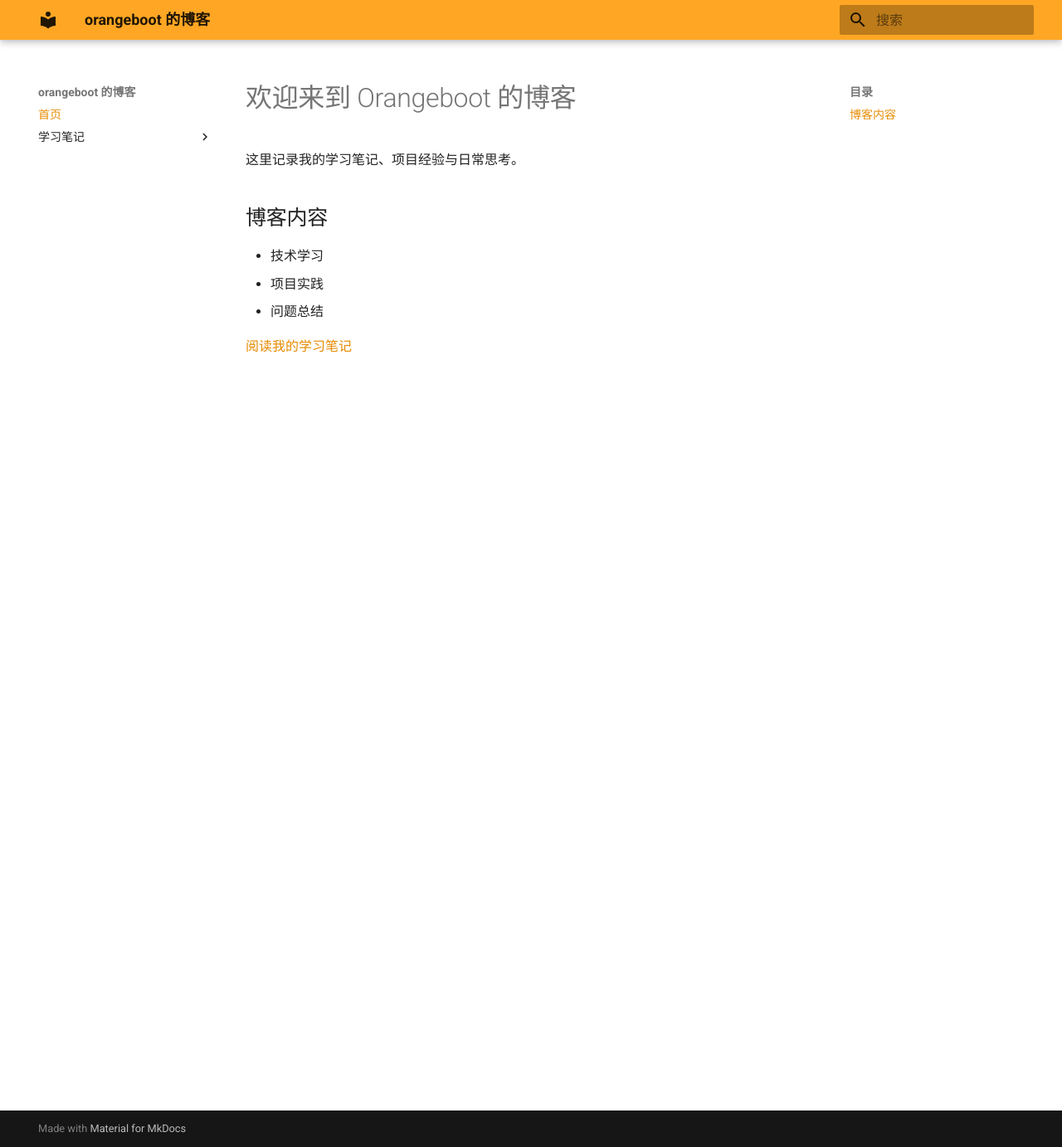
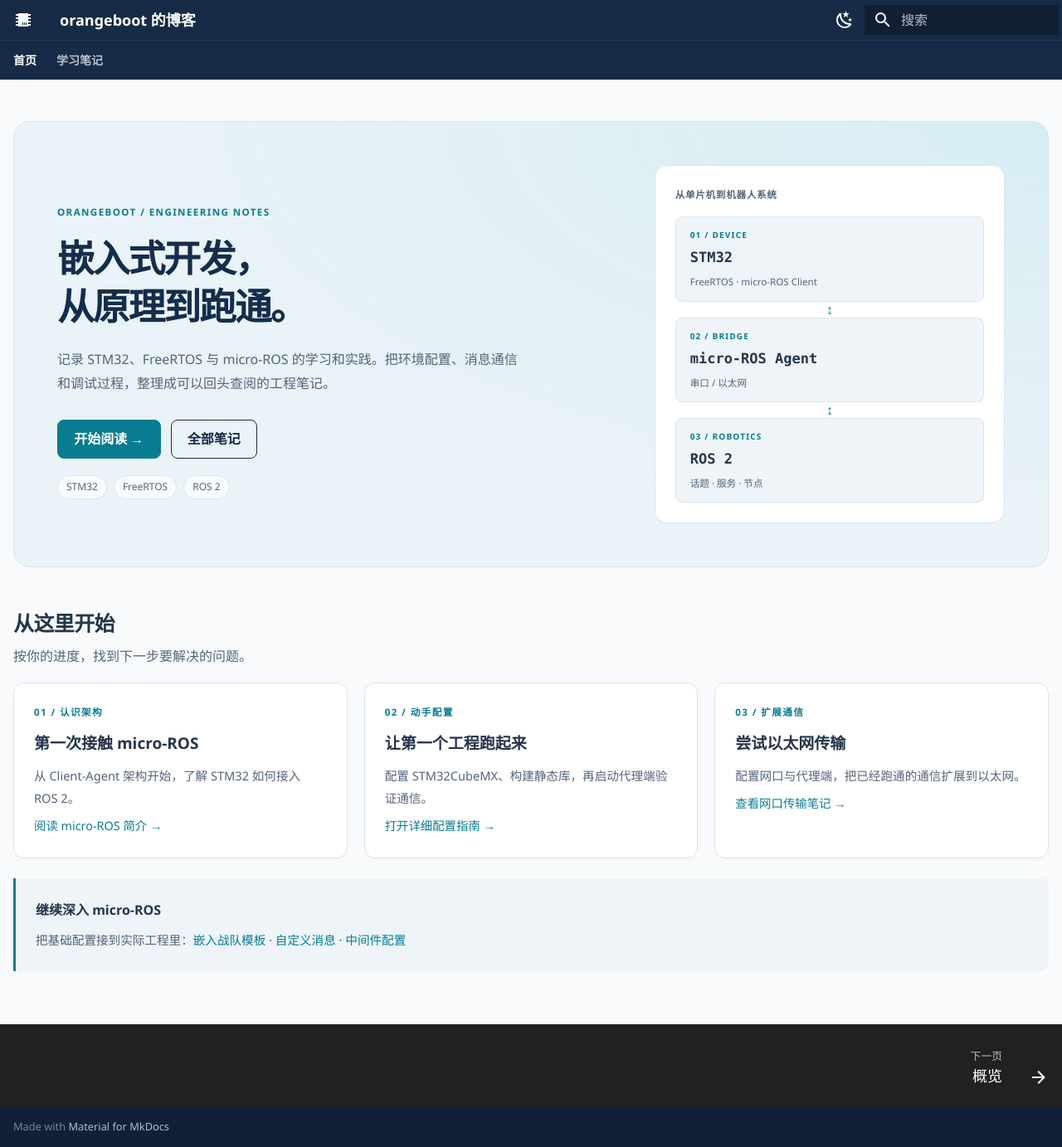
Before and after one commit to Heron-going/Heron-going.github.io, an MkDocs documentation site: the page built from docs/index.md, in a window 1280 px wide and 1383 px high. Shown: the whole window at 83% size. Built offline with MkDocs 1.6.1 and Material for MkDocs 9.7.7, drawn with Linux system fonts in a browser that asks for light colours.

Commit message:
modify form

```diff
--- a/docs/index.md
+++ b/docs/index.md
@@ -1,11 +1,78 @@
-# 欢迎来到 Orangeboot 的博客
+---
+title: 首页
+hide:
+  - navigation
+  - toc
+---
 
-这里记录我的学习笔记、项目经验与日常思考。
+<div class="home-hero" markdown>
 
-## 博客内容
+<div class="hero-copy" markdown>
 
-- 技术学习
-- 项目实践
-- 问题总结
+<span class="eyebrow">ORANGEBOOT / ENGINEERING NOTES</span>
 
-[阅读我的学习笔记](notes.md)
+# 嵌入式开发，<br>从原理到跑通。
+
+记录 STM32、FreeRTOS 与 micro-ROS 的学习和实践。把环境配置、消息通信和调试过程，整理成可以回头查阅的工程笔记。
+
+<div class="hero-actions" markdown>
+
+[开始阅读 →](embedded/micro-ROS/index.md){ .md-button .md-button--primary }
+[全部笔记](notes.md){ .md-button }
+
+</div>
+
+<div class="hero-tags"><span>STM32</span><span>FreeRTOS</span><span>ROS 2</span></div>
+
+</div>
+
+<div class="hero-map" aria-label="STM32 通过 micro-ROS Client 和 Agent 与 ROS 2 通信">
+  <span class="map-caption">从单片机到机器人系统</span>
+  <div class="map-node"><span class="map-label">01 / DEVICE</span><strong>STM32</strong><span>FreeRTOS · micro-ROS Client</span></div>
+  <div class="map-connector" aria-hidden="true">↕</div>
+  <div class="map-node"><span class="map-label">02 / BRIDGE</span><strong>micro-ROS Agent</strong><span>串口 / 以太网</span></div>
+  <div class="map-connector" aria-hidden="true">↕</div>
+  <div class="map-node"><span class="map-label">03 / ROBOTICS</span><strong>ROS 2</strong><span>话题 · 服务 · 节点</span></div>
+</div>
+
+</div>
+
+## 从这里开始
+
+<p class="section-lead">按你的进度，找到下一步要解决的问题。</p>
+
+<div class="grid cards entry-cards" markdown>
+
+-   <span class="card-number">01 / 认识架构</span>
+
+    **第一次接触 micro-ROS**
+
+    从 Client-Agent 架构开始，了解 STM32 如何接入 ROS 2。
+
+    [阅读 micro-ROS 简介 →](embedded/micro-ROS/micro-ROS简介.md)
+
+-   <span class="card-number">02 / 动手配置</span>
+
+    **让第一个工程跑起来**
+
+    配置 STM32CubeMX、构建静态库，再启动代理端验证通信。
+
+    [打开详细配置指南 →](embedded/micro-ROS/详细配置指南/详细配置指南.md)
+
+-   <span class="card-number">03 / 扩展通信</span>
+
+    **尝试以太网传输**
+
+    配置网口与代理端，把已经跑通的通信扩展到以太网。
+
+    [查看网口传输笔记 →](embedded/micro-ROS/网口传输/网口传输.md)
+
+</div>
+
+<div class="home-bottom" markdown>
+
+**继续深入 micro-ROS**
+
+把基础配置接到实际工程里：[嵌入战队模板](embedded/micro-ROS/嵌入战队模板/嵌入战队模板.md) · [自定义消息](embedded/micro-ROS/自定义消息.md) · [中间件配置](embedded/micro-ROS/中间件配置/中间件配置.md)
+
+</div>
--- /dev/null
+++ b/docs/stylesheets/extra.css
@@ -0,0 +1,138 @@
+:root {
+  --md-text-font: "Segoe UI", "PingFang SC", "Microsoft YaHei", sans-serif;
+  --md-code-font: "Cascadia Code", Consolas, monospace;
+  --md-primary-fg-color: #172b46;
+  --md-primary-fg-color--light: #254363;
+  --md-primary-fg-color--dark: #102038;
+}
+
+[data-md-color-scheme="default"] {
+  --md-default-bg-color: #f8fafc;
+  --md-default-fg-color: #25364b;
+  --md-default-fg-color--light: #52647a;
+  --md-typeset-a-color: #087c91;
+  --md-accent-fg-color: #087c91;
+  --md-code-bg-color: #edf2f7;
+  --surface: #ffffff;
+  --surface-soft: #eef4f8;
+  --line: #dbe4ed;
+  --muted: #52647a;
+  --hero-bg: #eaf3f8;
+  --hero-heading: #142d4c;
+  --tag-bg: #ffffffb3;
+}
+
+[data-md-color-scheme="slate"] {
+  --md-hue: 216;
+  --md-default-bg-color: #111c2c;
+  --md-default-fg-color: #dce6f2;
+  --md-default-fg-color--light: #a6b8ce;
+  --md-typeset-a-color: #68d4df;
+  --md-accent-fg-color: #68d4df;
+  --md-code-bg-color: #19283c;
+  --surface: #19283c;
+  --surface-soft: #152337;
+  --line: #30445d;
+  --muted: #a6b8ce;
+  --hero-bg: #192e46;
+  --hero-heading: #eef6ff;
+  --tag-bg: #203a53;
+}
+
+.md-grid { max-width: 76rem; }
+.md-header { box-shadow: 0 1px 0 #ffffff12; }
+.md-tabs { background: var(--md-primary-fg-color); }
+.md-tabs__link { font-weight: 600; }
+.md-main__inner { margin-top: 1.5rem; }
+.md-typeset { font-size: .8rem; line-height: 1.85; }
+.md-typeset h1, .md-typeset h2, .md-typeset h3 { font-weight: 700; letter-spacing: -.025em; }
+.md-typeset h1 { color: var(--md-default-fg-color); }
+.md-typeset h2 { margin-top: 2em; }
+.md-typeset pre > code { border-radius: .5rem; }
+.md-typeset img { border-radius: .5rem; }
+.md-typeset table:not([class]) { border-radius: .5rem; }
+.md-nav__link { padding-top: .15rem; padding-bottom: .15rem; }
+.md-nav__link--active { font-weight: 700; }
+.md-footer { margin-top: 2rem; }
+.md-footer-meta { background: #102038; }
+
+.md-typeset .home-hero {
+  display: grid;
+  grid-template-columns: minmax(0, 1.6fr) minmax(13rem, 1fr);
+  gap: 2.2rem;
+  align-items: center;
+  padding: 2.6rem;
+  border: 1px solid var(--line);
+  border-radius: 1rem;
+  background: radial-gradient(ellipse at top right, #29b8c41a, transparent 65%), var(--hero-bg);
+}
+
+.eyebrow, .map-caption, .map-label, .card-number {
+  display: block;
+  font-size: .58rem;
+  font-weight: 700;
+  letter-spacing: .12em;
+}
+
+.eyebrow, .card-number { color: var(--md-typeset-a-color); }
+.md-typeset .home-hero h1 {
+  margin: .8rem 0 1rem;
+  color: var(--hero-heading);
+  font-size: clamp(1.9rem, 3.5vw, 2.8rem);
+  line-height: 1.3;
+  letter-spacing: -.045em;
+}
+
+.hero-copy > p { max-width: 28rem; color: var(--muted); }
+.hero-actions { display: flex; flex-wrap: wrap; gap: .6rem; margin: 1.4rem 0 1rem; }
+.hero-actions p { display: contents; }
+.md-typeset .md-button { padding: .5em 1.2em; border-radius: .4rem; border-width: 1px; }
+.md-typeset .md-button--primary { background: #087c91; border-color: #087c91; color: #fff; }
+.md-typeset .md-button:hover, .md-typeset .md-button:focus { background: #09697b; border-color: #09697b; color: #fff; }
+.hero-tags { display: flex; flex-wrap: wrap; gap: .4rem; }
+.hero-tags span { padding: .1rem .5rem; border: 1px solid var(--line); border-radius: 1rem; background: var(--tag-bg); font-size: .6rem; color: var(--muted); }
+.hero-map { padding: 1.2rem; border: 1px solid var(--line); border-radius: .75rem; background: var(--surface); }
+.map-caption { margin-bottom: .8rem; color: var(--muted); letter-spacing: .06em; }
+.map-node { padding: .6rem .85rem; border: 1px solid var(--line); border-radius: .4rem; background: var(--surface-soft); }
+.map-node strong { display: block; margin: .12rem 0; font-family: var(--md-code-font); font-size: .85rem; }
+.map-node > span:last-child { display: block; color: var(--muted); font-size: .58rem; }
+.map-label { color: var(--md-typeset-a-color); font-size: .5rem; }
+.map-connector { text-align: center; color: var(--md-typeset-a-color); line-height: 1.2; }
+.md-typeset .section-lead { margin-top: -.4rem; color: var(--muted); }
+.md-typeset .grid.cards { gap: 1rem; }
+.md-typeset .entry-cards { grid-template-columns: repeat(3, minmax(0, 1fr)); }
+.md-typeset .grid.cards > ul > li {
+  padding: 1.2rem;
+  border: 1px solid var(--line);
+  border-radius: .65rem;
+  background: var(--surface);
+  box-shadow: 0 3px 12px #10203804;
+  transition: border-color .18s ease, box-shadow .18s ease;
+}
+.md-typeset .grid.cards > ul > li:hover {
+  border-color: var(--md-typeset-a-color);
+  box-shadow: 0 5px 18px #1020380a;
+}
+.md-typeset .grid.cards > ul > li > p:nth-child(2) { margin-bottom: .4rem; font-size: .95rem; }
+.md-typeset .grid.cards > ul > li > p:nth-child(3) { color: var(--muted); font-size: .73rem; }
+.md-typeset .grid.cards > ul > li > p:last-child { font-size: .72rem; }
+.md-typeset .home-bottom { margin-top: 1.2rem; padding: .8rem 1.2rem; border-left: 3px solid var(--md-typeset-a-color); border-radius: 0 .5rem .5rem 0; background: var(--surface-soft); }
+.home-bottom p { margin: .4rem 0; }
+.home-bottom p:last-child { color: var(--muted); font-size: .73rem; }
+
+@media (max-width: 60em) {
+  .md-typeset .home-hero { gap: 1.5rem; padding: 1.7rem; }
+  .md-typeset .entry-cards { grid-template-columns: repeat(auto-fit, minmax(min(100%, 14rem), 1fr)); }
+}
+
+@media (max-width: 40em) {
+  .md-main__inner { margin-top: .6rem; }
+  .md-typeset .home-hero { grid-template-columns: 1fr; padding: 1.3rem; }
+  .md-typeset .home-hero h1 { font-size: 2rem; }
+  .hero-map { padding: 1rem; }
+  .md-typeset .entry-cards { grid-template-columns: 1fr; }
+}
+
+@media (prefers-reduced-motion: reduce) {
+  .md-typeset .grid.cards > ul > li { transition: none; }
+}
--- a/mkdocs.yml
+++ b/mkdocs.yml
@@ -5,11 +5,30 @@ site_url: https://orangeboot4243.github.io/
 theme:
   name: material
   language: zh
+  font: false
+  icon:
+    logo: material/chip
   palette:
-    primary: orange
-    accent: orange
+    - scheme: default
+      primary: custom
+      accent: cyan
+      toggle:
+        icon: material/weather-night
+        name: 切换到深色模式
+    - scheme: slate
+      primary: custom
+      accent: cyan
+      toggle:
+        icon: material/weather-sunny
+        name: 切换到浅色模式
   features:
+    - navigation.tabs
+    - navigation.sections
+    - navigation.indexes
     - navigation.top
+    - navigation.footer
+    - search.suggest
+    - search.highlight
     - content.code.copy
 
 nav:
@@ -33,3 +52,10 @@ markdown_extensions:
   - fenced_code
   - tables
   - admonition
+  - attr_list
+  - md_in_html
+  - pymdownx.highlight
+  - pymdownx.superfences
+
+extra_css:
+  - stylesheets/extra.css
```
Also changed, not shown: docs/notes.md (+68 -10 lines).
